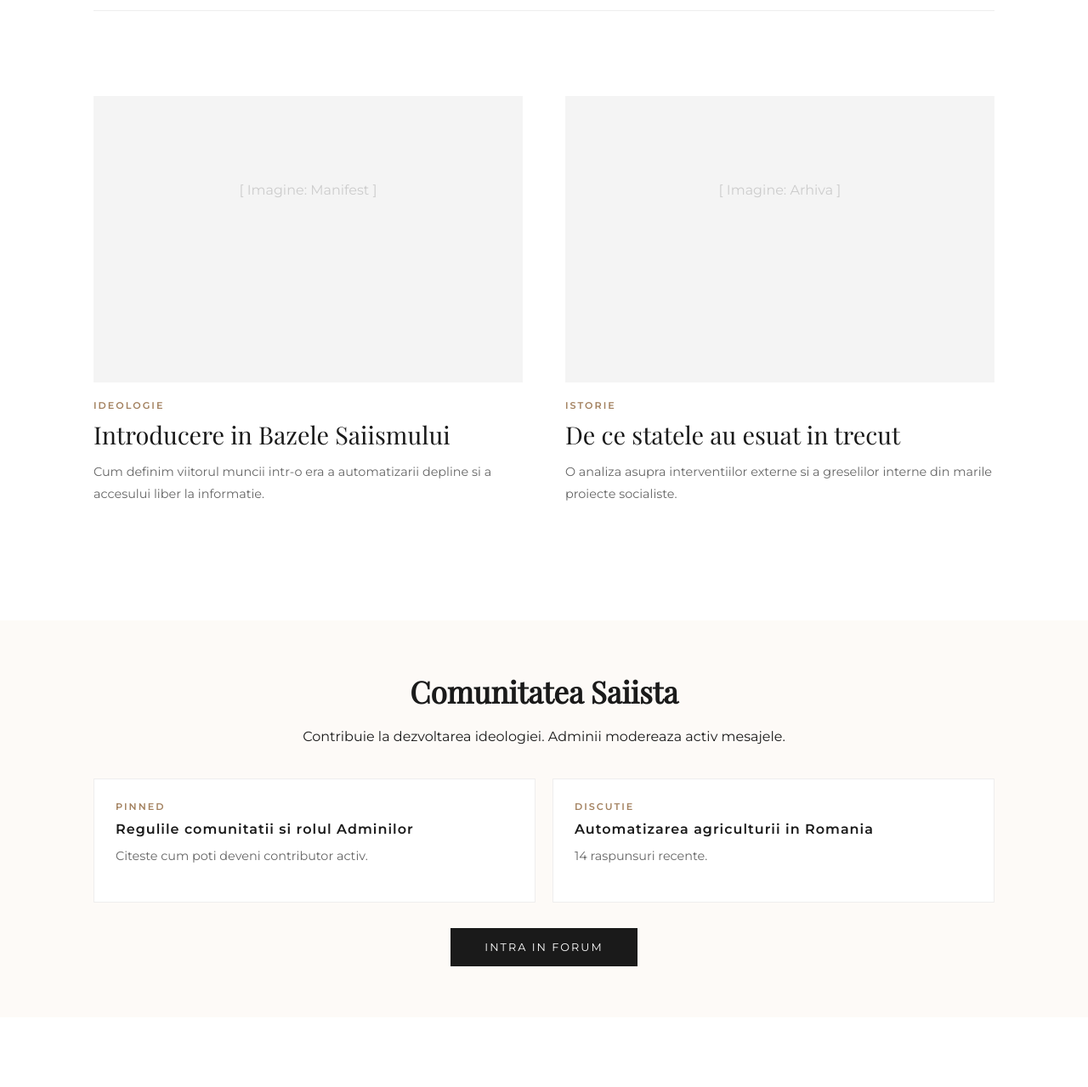
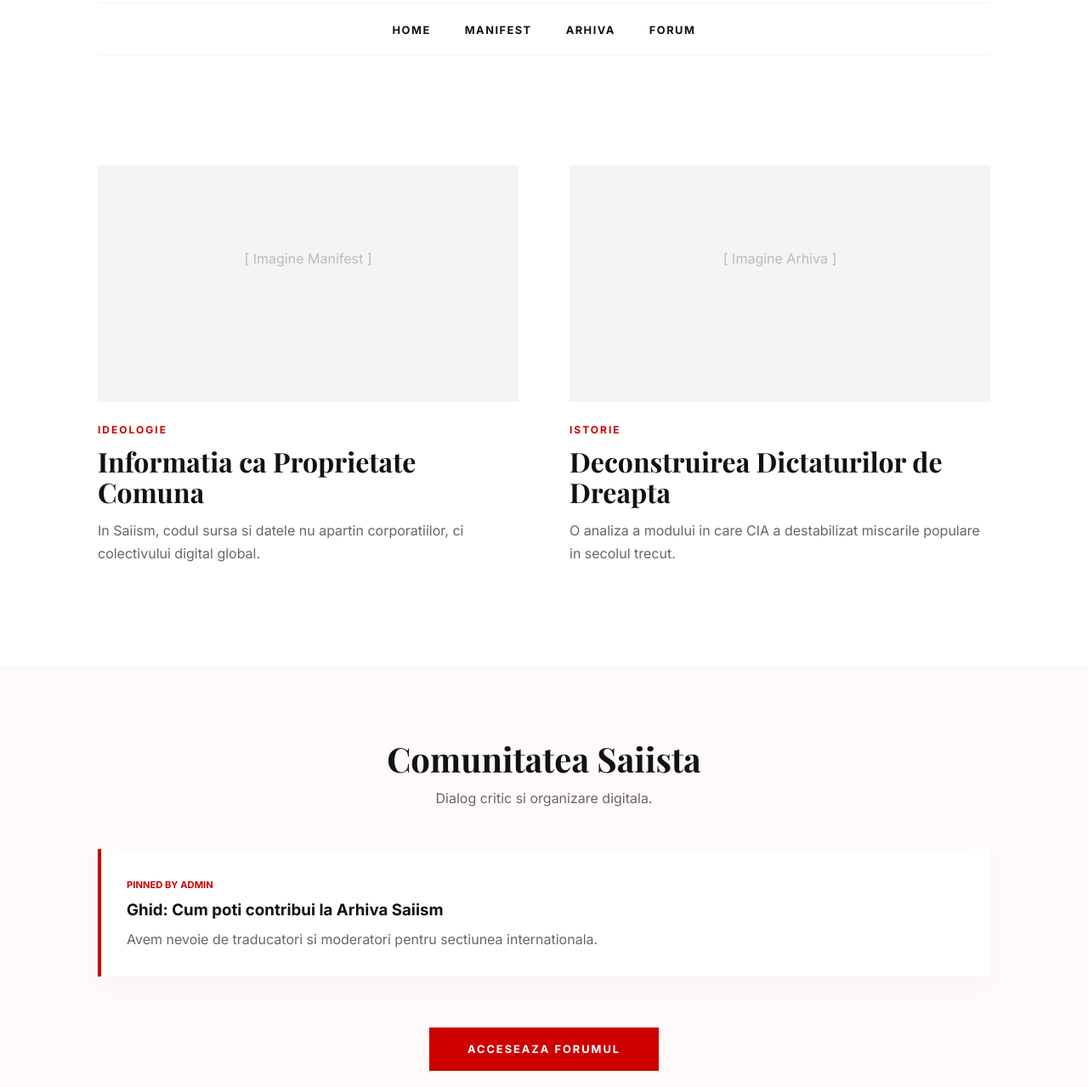
Before and after one commit to Saiism-International/saiism, a plain HTML site: page index.html in a window 1280 px wide. Shown: the part 182-1461 px from the top of the page at 85% size. Drawn offline with nearby package versions, Linux system fonts and the light colour scheme; a web font is replaced by a local one.

Commit message:
Update index.html

```diff
--- a/index.html
+++ b/index.html
@@ -3,179 +3,181 @@
 <head>
     <meta charset="UTF-8">
     <meta name="viewport" content="width=device-width, initial-scale=1.0">
-    <title>SAIISM INTERNATIONAL | Arhiva Oficiala</title>
-    <!-- Importam un font similar cu cel din design-ul sursa -->
-    <link href="https://fonts.googleapis.com/css2?family=Montserrat:wght@300;400;600&family=Playfair+Display:ital@0;1&display=swap" rel="stylesheet">
+    <title>SAIISM | Redefining Equality</title>
+    <link href="https://fonts.googleapis.com/css2?family=Inter:wght@300;400;700&family=Playfair+Display:ital,wght@0,700;1,700&display=swap" rel="stylesheet">
 
     <style>
         :root {
-            --accent-color: #a3815f; /* Maro-auriu din designul original */
-            --bg-color: #ffffff;
-            --text-main: #1a1a1a;
-            --text-muted: #666666;
+            --communist-red: #cc0000; /* Un rosu puternic dar rafinat */
+            --dark-red: #8b0000;
+            --bg-pure: #ffffff;
+            --text-dark: #121212;
+            --text-light: #666666;
+            --soft-gray: #f4f4f4;
         }
 
         * { margin: 0; padding: 0; box-sizing: border-box; }
 
         body {
-            font-family: 'Montserrat', sans-serif;
-            background-color: var(--bg-color);
-            color: var(--text-main);
+            font-family: 'Inter', sans-serif;
+            background-color: var(--bg-pure);
+            color: var(--text-dark);
             -webkit-font-smoothing: antialiased;
         }
 
-        .container { max-width: 1100px; margin: 0 auto; padding: 0 20px; }
+        .container { max-width: 1100px; margin: 0 auto; padding: 0 25px; }
 
-        /* --- HEADER (Identic cu Zion) --- */
+        /* --- HEADER --- */
         header {
-            padding: 60px 0 40px 0;
+            padding: 80px 0 50px 0;
             text-align: center;
         }
 
         .logo {
             font-family: 'Playfair Display', serif;
-            font-size: 3rem;
-            letter-spacing: 4px;
-            text-transform: uppercase;
+            font-size: 3.5rem;
+            letter-spacing: -1px; /* Modern tight spacing */
             text-decoration: none;
-            color: var(--text-main);
+            color: var(--communist-red); /* Rosu pe logo */
             display: block;
-            margin-bottom: 20px;
+            margin-bottom: 30px;
+            font-style: italic;
         }
 
         nav ul {
             list-style: none;
             display: flex;
             justify-content: center;
-            gap: 35px;
-            border-top: 1px solid #eee;
-            border-bottom: 1px solid #eee;
-            padding: 15px 0;
+            gap: 40px;
+            border-top: 1px solid var(--soft-gray);
+            border-bottom: 1px solid var(--soft-gray);
+            padding: 20px 0;
         }
 
         nav a {
             text-decoration: none;
-            color: var(--text-main);
-            font-size: 0.75rem;
-            font-weight: 600;
-            letter-spacing: 2px;
+            color: var(--text-dark);
+            font-size: 0.8rem;
+            font-weight: 700;
+            letter-spacing: 1.5px;
             text-transform: uppercase;
+            transition: 0.3s;
         }
 
-        nav a:hover { color: var(--accent-color); }
+        nav a:hover { color: var(--communist-red); }
 
-        /* --- GRID-UL DE BLOG --- */
+        /* --- GRID --- */
         .blog-grid {
             display: grid;
-            grid-template-columns: repeat(2, 1fr); /* 2 coloane ca in blog-ul Zion */
-            gap: 50px;
-            margin-top: 60px;
+            grid-template-columns: repeat(2, 1fr);
+            gap: 60px;
+            margin-top: 80px;
         }
 
         .post-card {
             text-decoration: none;
             color: inherit;
             display: block;
-            margin-bottom: 20px;
         }
 
-        .image-container {
+        .image-box {
             width: 100%;
-            aspect-ratio: 3 / 2;
-            background-color: #f4f4f4;
+            aspect-ratio: 16 / 9;
+            background-color: var(--soft-gray);
             overflow: hidden;
-            margin-bottom: 20px;
+            margin-bottom: 25px;
+            position: relative;
         }
 
-        .image-container img {
-            width: 100%;
-            height: 100%;
-            object-fit: cover;
-            transition: transform 0.8s cubic-bezier(0.2, 1, 0.3, 1);
+        /* Overlay rosu subtil la hover pe poza */
+        .image-box::after {
+            content: '';
+            position: absolute;
+            top: 0; left: 0; width: 100%; height: 100%;
+            background: var(--communist-red);
+            opacity: 0;
+            transition: 0.4s;
         }
 
-        .post-card:hover img {
-            transform: scale(1.05);
+        .post-card:hover .image-box::after {
+            opacity: 0.1;
         }
 
         .category {
-            font-size: 0.7rem;
+            font-size: 0.75rem;
             text-transform: uppercase;
             letter-spacing: 2px;
-            color: var(--accent-color);
+            color: var(--communist-red);
+            font-weight: 700;
+            margin-bottom: 12px;
             display: block;
-            margin-bottom: 10px;
-            font-weight: 600;
         }
 
         .title {
             font-family: 'Playfair Display', serif;
-            font-size: 1.8rem;
-            line-height: 1.2;
+            font-size: 2rem;
+            line-height: 1.1;
             margin-bottom: 15px;
-            font-weight: 400;
         }
 
         .excerpt {
-            font-size: 0.9rem;
-            color: var(--text-muted);
-            line-height: 1.8;
-            margin-bottom: 15px;
+            font-size: 1rem;
+            color: var(--text-light);
+            line-height: 1.7;
         }
 
-        /* --- SECTIUNEA FORUM (Stil Integrat) --- */
-        .forum-section {
-            margin: 100px 0;
-            padding: 60px;
-            background-color: #fdfaf7;
-            text-align: center;
+        /* --- FORUM SECTION (Rosu subtil) --- */
+        .forum-wrap {
+            margin: 120px 0;
+            padding: 80px 0;
+            background-color: #fffafa; /* Un alb cu tenta de rosu extrem de pala */
+            border-top: 1px solid #fee;
+            border-bottom: 1px solid #fee;
         }
 
-        .forum-section h2 {
+        .forum-header { text-align: center; margin-bottom: 50px; }
+
+        .forum-header h2 {
             font-family: 'Playfair Display', serif;
-            font-size: 2.2rem;
+            font-size: 2.5rem;
+            color: var(--text-dark);
+        }
+
+        .forum-card {
+            background: white;
+            padding: 30px;
+            border-left: 4px solid var(--communist-red); /* Accent rosu lateral */
+            box-shadow: 0 10px 30px rgba(0,0,0,0.03);
             margin-bottom: 20px;
         }
 
-        .forum-grid {
-            display: grid;
-            grid-template-columns: repeat(auto-fit, minmax(300px, 1fr));
-            gap: 20px;
+        .btn-red {
+            display: inline-block;
+            background: var(--communist-red);
+            color: white;
+            padding: 18px 45px;
+            text-decoration: none;
+            font-weight: 700;
+            letter-spacing: 2px;
+            text-transform: uppercase;
+            font-size: 0.8rem;
             margin-top: 40px;
-            text-align: left;
+            transition: 0.3s;
         }
 
-        .forum-topic {
-            background: #fff;
-            padding: 25px;
-            border: 1px solid #eee;
+        .btn-red:hover { background: var(--dark-red); transform: translateY(-2px); }
+
+        /* --- FOOTER --- */
+        footer {
+            padding: 60px 0;
+            text-align: center;
+            background: var(--text-dark);
+            color: white;
         }
 
-        .forum-topic h3 {
-            font-size: 1rem;
-            margin-bottom: 10px;
-            letter-spacing: 1px;
-        }
-
-        .btn-forum {
-            display: inline-block;
-            margin-top: 30px;
-            padding: 15px 40px;
-            background-color: var(--text-main);
-            color: #fff;
-            text-decoration: none;
-            font-size: 0.8rem;
-            letter-spacing: 2px;
-            text-transform: uppercase;
-            transition: background 0.3s;
-        }
-
-        .btn-forum:hover { background-color: var(--accent-color); }
-
-        /* Mobile */
         @media (max-width: 768px) {
             .blog-grid { grid-template-columns: 1fr; }
-            .logo { font-size: 2rem; }
+            .logo { font-size: 2.5rem; }
         }
     </style>
 </head>
@@ -196,54 +198,50 @@
 
     <main>
         <div class="blog-grid">
-            <!-- Articol 1 -->
             <a href="#" class="post-card">
-                <div class="image-container">
-                    <div style="padding: 20% 0; text-align: center; color: #ccc;">[ Imagine: Manifest ]</div>
+                <div class="image-box">
+                    <div style="padding: 20% 0; text-align: center; color: #bbb;">[ Imagine Manifest ]</div>
                 </div>
                 <span class="category">Ideologie</span>
-                <h2 class="title">Introducere in Bazele Saiismului</h2>
-                <p class="excerpt">Cum definim viitorul muncii intr-o era a automatizarii depline si a accesului liber la informatie.</p>
+                <h2 class="title">Informatia ca Proprietate Comuna</h2>
+                <p class="excerpt">In Saiism, codul sursa si datele nu apartin corporatiilor, ci colectivului digital global.</p>
             </a>
 
-            <!-- Articol 2 -->
             <a href="#" class="post-card">
-                <div class="image-container">
-                    <div style="padding: 20% 0; text-align: center; color: #ccc;">[ Imagine: Arhiva ]</div>
+                <div class="image-box">
+                    <div style="padding: 20% 0; text-align: center; color: #bbb;">[ Imagine Arhiva ]</div>
                 </div>
                 <span class="category">Istorie</span>
-                <h2 class="title">De ce statele au esuat in trecut</h2>
-                <p class="excerpt">O analiza asupra interventiilor externe si a greselilor interne din marile proiecte socialiste.</p>
+                <h2 class="title">Deconstruirea Dictaturilor de Dreapta</h2>
+                <p class="excerpt">O analiza a modului in care CIA a destabilizat miscarile populare in secolul trecut.</p>
             </a>
         </div>
     </main>
 </div>
 
-<section class="forum-section" id="forum">
+<section class="forum-wrap" id="forum">
     <div class="container">
-        <h2>Comunitatea Saiista</h2>
-        <p>Contribuie la dezvoltarea ideologiei. Adminii modereaza activ mesajele.</p>
-
-        <div class="forum-grid">
-            <div class="forum-topic">
-                <span class="category">Pinned</span>
-                <h3>Regulile comunitatii si rolul Adminilor</h3>
-                <p class="excerpt">Citeste cum poti deveni contributor activ.</p>
-            </div>
-            <div class="forum-topic">
-                <span class="category">Discutie</span>
-                <h3>Automatizarea agriculturii in Romania</h3>
-                <p class="excerpt">14 raspunsuri recente.</p>
-            </div>
+        <div class="forum-header">
+            <h2>Comunitatea Saiista</h2>
+            <p style="color: var(--text-light); margin-top: 10px;">Dialog critic si organizare digitala.</p>
         </div>
 
-        <a href="https://github.com/saiism-international/saiism-international.github.io/discussions" class="btn-forum">Intra in Forum</a>
+        <div class="forum-card">
+            <span style="color: var(--communist-red); font-size: 0.7rem; font-weight: 700; text-transform: uppercase;">Pinned by Admin</span>
+            <h3 style="margin: 10px 0;">Ghid: Cum poti contribui la Arhiva Saiism</h3>
+            <p class="excerpt">Avem nevoie de traducatori si moderatori pentru sectiunea internationala.</p>
+        </div>
+
+        <div style="text-align: center;">
+            <a href="https://github.com/saiism-international/saiism-international.github.io/discussions" class="btn-red">Acceseaza Forumul</a>
+        </div>
     </div>
 </section>
 
 <footer>
-    <div class="container" style="padding: 40px 0; text-align: center; border-top: 1px solid #eee;">
-        <p style="font-size: 0.7rem; letter-spacing: 1px; color: #999;">© 2026 SAIISM INTERNATIONAL | SINCE 2024</p>
+    <div class="container">
+        <p style="letter-spacing: 2px; font-size: 0.7rem; font-weight: 700;">SAIISM INTERNATIONAL &copy; 2026</p>
+        <p style="color: #555; margin-top: 10px; font-size: 0.6rem;">FARA DIACRITICE. FARA COMPROMISURI.</p>
     </div>
 </footer>
 
```
